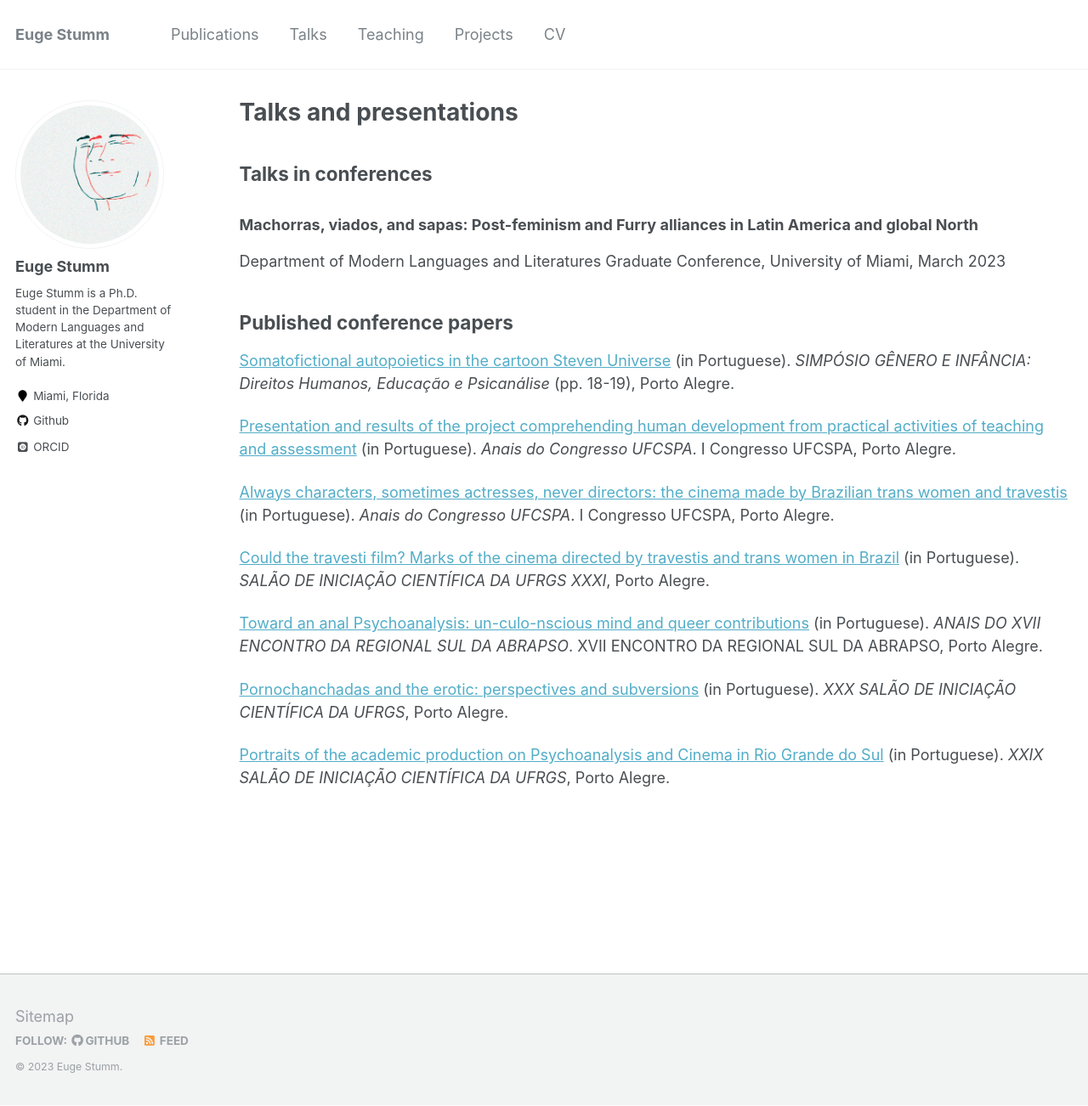
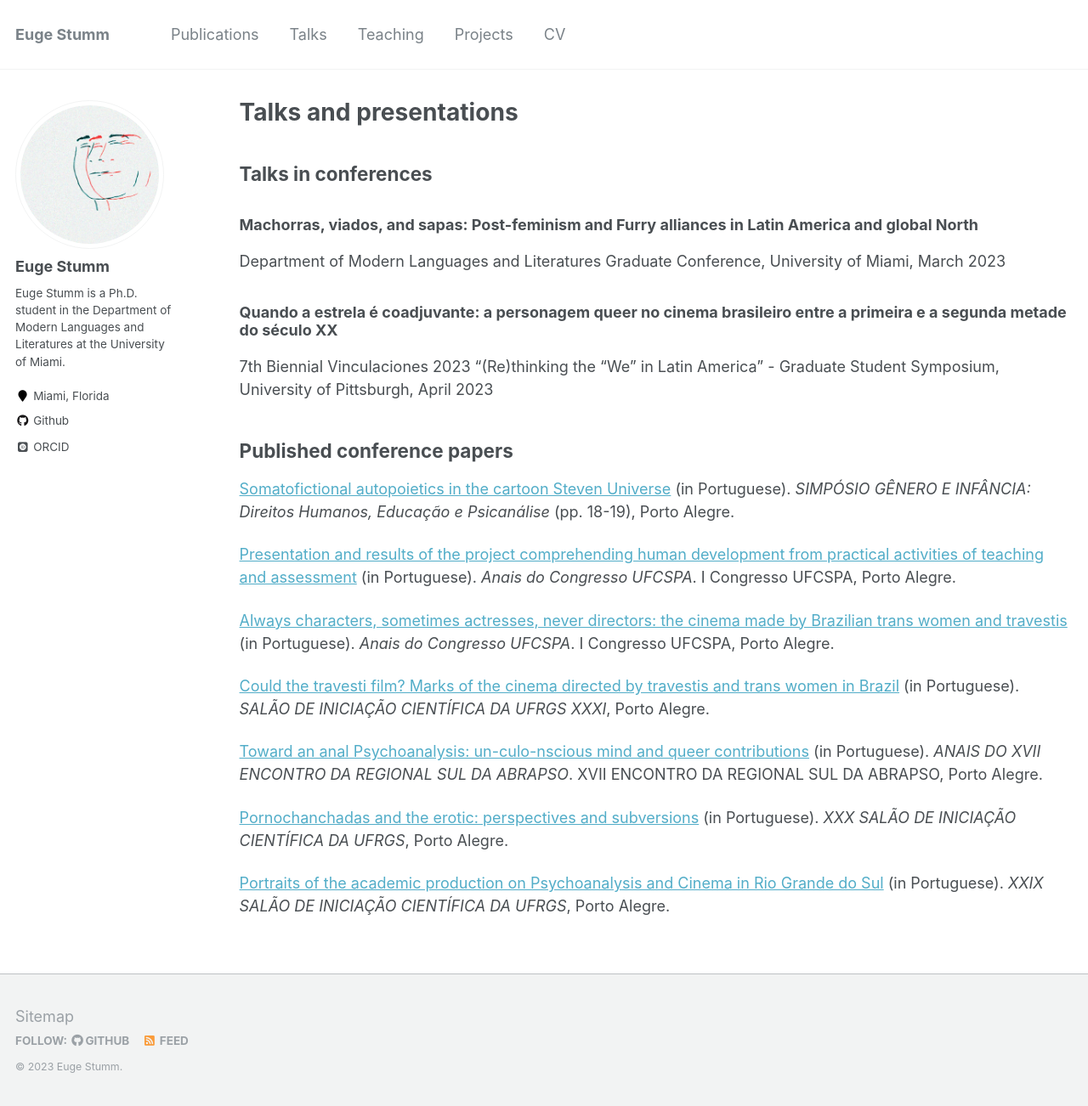
Before and after one commit to eugestumm/eugestumm.github.io, a Jekyll site: the page built from _pages/talks.md, in a window 1280 px wide and 1302 px high. Shown: the whole window at 85% size. Built offline with Jekyll 4.4.1, drawn with Linux system fonts in a browser that asks for light colours; some web fonts are replaced.

Commit message:
Update talks.md

```diff
--- a/_pages/talks.md
+++ b/_pages/talks.md
@@ -10,6 +10,9 @@ author_profile: true
 
 ### Machorras, viados, and sapas: Post-feminism and Furry alliances in Latin America and global North
 Department of Modern Languages and Literatures Graduate Conference, University of Miami, March 2023
+
+### Quando a estrela é coadjuvante: a personagem queer no cinema brasileiro entre a primeira e a segunda metade do século XX
+7th Biennial Vinculaciones 2023 "(Re)thinking the “We” in Latin America" -  Graduate Student Symposium, University of Pittsburgh, April 2023
 
 ## Published conference papers
 
```
